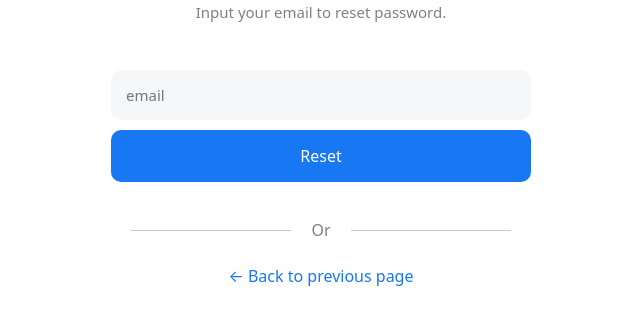
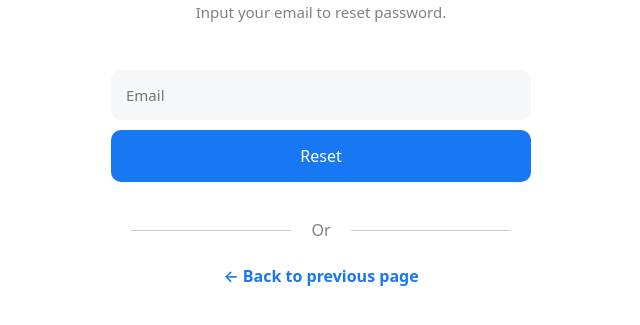
Before and after one commit to hheeseung/hwitter, a React (Vite) app: page /reset-password in a window 1280 px wide. Shown: the part 125-450 px from the top of the page, without its empty margins (319-959 px from the left). Built offline with nearby package versions, Linux system fonts and the light colour scheme; no server answers.

Commit message:
design: 비밀번호 초기화 input placeholder 및 이전 페이지 이동 CSS 수정

```diff
--- a/src/pages/ResetPassword.tsx
+++ b/src/pages/ResetPassword.tsx
@@ -14,6 +14,7 @@ import { useNavigate } from "react-router-dom";
 import styled from "styled-components";
 
 const Switcher = styled.div`
+  font-weight: 600;
   color: #1877f2;
   cursor: pointer;
 `;
@@ -50,7 +51,7 @@ export default function ResetPassword() {
           onChange={onChange}
           value={email}
           type="email"
-          placeholder="email"
+          placeholder="Email"
           required
         />
         <Input type="submit" value="Reset" />
```
